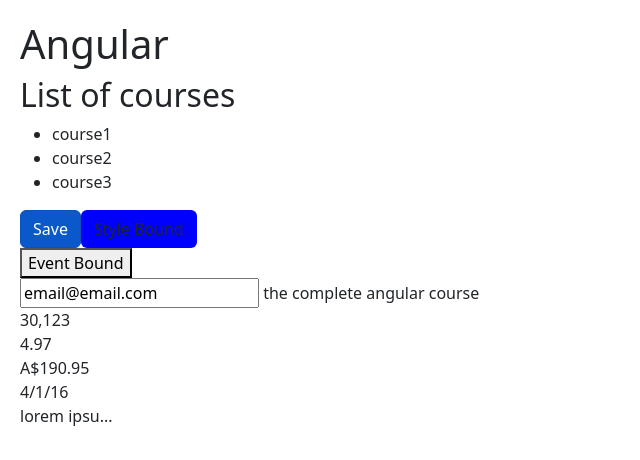
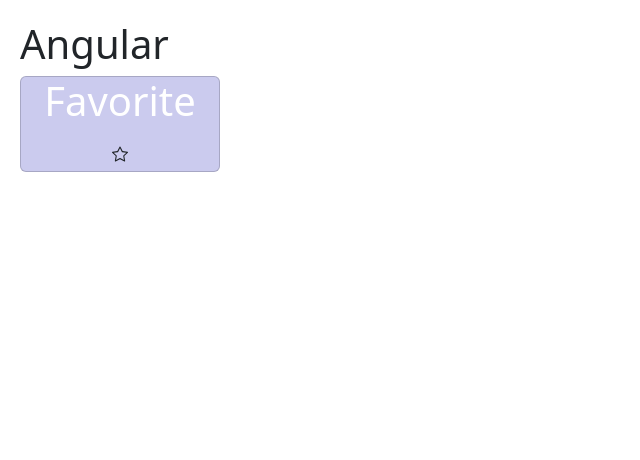
Before and after one commit to veerod0804/demoRepo, an Angular app in the folder demoRepo/: page / in a window 1280 px wide. Shown: the top 460 px of the page, without its empty margins (0-640 px from the left). Built offline with nearby package versions, Linux system fonts and the light colour scheme.

Commit message:
completed favoriteComponent assignment

```diff
--- a/demoRepo/src/app/app.component.html
+++ b/demoRepo/src/app/app.component.html
@@ -1,2 +1,4 @@
 <h1>Angular</h1>
-<courses></courses>
+<!-- <courses></courses> -->
+
+<app-favorite-component></app-favorite-component>
--- a/demoRepo/src/app/app.module.ts
+++ b/demoRepo/src/app/app.module.ts
@@ -7,13 +7,15 @@
 import { CourseComponent } from './course/course.component';
 import { CoursesService } from './courses.service';
 import { SummaryPipe } from './summary.pipe';
+import { FavoriteComponentComponent } from './favorite-component/favorite-component.component';
 
 @NgModule({
   declarations: [
     AppComponent,
     CoursesComponent,
     CourseComponent,
-    SummaryPipe
+    SummaryPipe,
+    FavoriteComponentComponent
   ],
   imports: [
     BrowserModule,
--- /dev/null
+++ b/demoRepo/src/app/favorite-component/favorite-component.component.css
@@ -0,0 +1,10 @@
+.card {
+    width: 200px;
+    background-color: rgb(203, 203, 238);
+
+}
+
+h1 {
+    text-align: center;
+    color: white;
+}
--- /dev/null
+++ b/demoRepo/src/app/favorite-component/favorite-component.component.html
@@ -0,0 +1,18 @@
+
+<div class="card">
+
+    <h1> Favorite </h1>
+
+    <button class="btn" *ngIf="isFavorite" (click)="favorite()">
+        <svg xmlns="http://www.w3.org/2000/svg" width="16" height="16" fill="currentColor" class="bi bi-star" viewBox="0 0 16 16">
+            <path d="M2.866 14.85c-.078.444.36.791.746.593l4.39-2.256 4.389 2.256c.386.198.824-.149.746-.592l-.83-4.73 3.522-3.356c.33-.314.16-.888-.282-.95l-4.898-.696L8.465.792a.513.513 0 0 0-.927 0L5.354 5.12l-4.898.696c-.441.062-.612.636-.283.95l3.523 3.356-.83 4.73zm4.905-2.767-3.686 1.894.694-3.957a.565.565 0 0 0-.163-.505L1.71 6.745l4.052-.576a.525.525 0 0 0 .393-.288L8 2.223l1.847 3.658a.525.525 0 0 0 .393.288l4.052.575-2.906 2.77a.565.565 0 0 0-.163.506l.694 3.957-3.686-1.894a.503.503 0 0 0-.461 0z"/>
+        </svg>
+    </button>
+
+    <button class="btn" *ngIf="!isFavorite" (click)="favorite()">
+        <svg xmlns="http://www.w3.org/2000/svg" width="16" height="16" fill="currentColor" class="bi bi-star-fill" viewBox="0 0 16 16">
+            <path d="M3.612 15.443c-.386.198-.824-.149-.746-.592l.83-4.73L.173 6.765c-.329-.314-.158-.888.283-.95l4.898-.696L7.538.792c.197-.39.73-.39.927 0l2.184 4.327 4.898.696c.441.062.612.636.282.95l-3.522 3.356.83 4.73c.078.443-.36.79-.746.592L8 13.187l-4.389 2.256z"/>
+        </svg>
+    </button>
+
+</div>
--- /dev/null
+++ b/demoRepo/src/app/favorite-component/favorite-component.component.ts
@@ -0,0 +1,19 @@
+import { Component, OnInit } from '@angular/core';
+
+@Component({
+  selector: 'app-favorite-component',
+  templateUrl: './favorite-component.component.html',
+  styleUrls: ['./favorite-component.component.css']
+})
+export class FavoriteComponentComponent implements OnInit {
+  isFavorite: boolean = true;
+
+  constructor() { }
+
+  ngOnInit(): void {
+  }
+
+  favorite() {
+    this.isFavorite = !this.isFavorite;
+  }
+}
```
Also changed, not shown: 1 other file (tests, documents, lock files or other folders).
